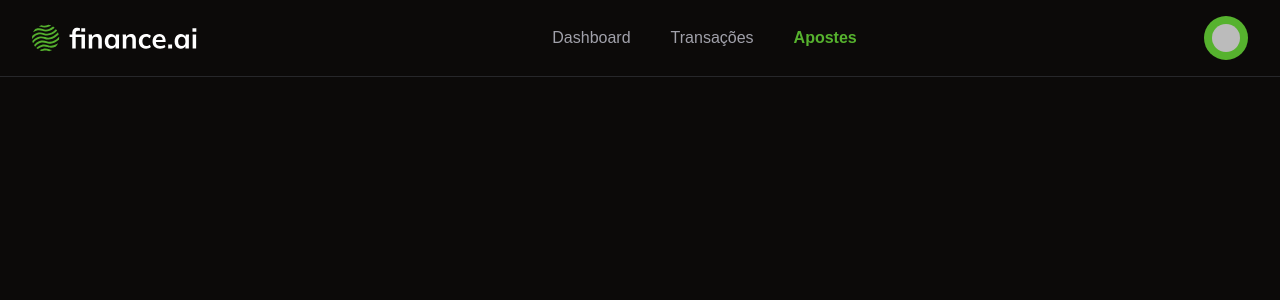
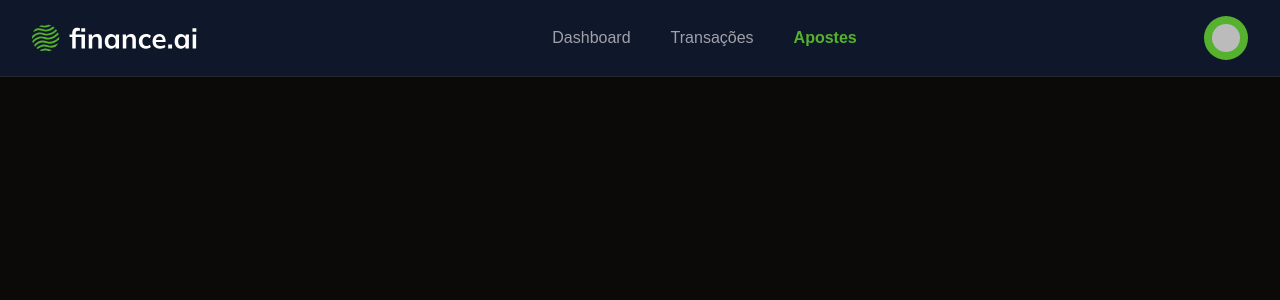
Before and after one commit to srodrigo28/tdw-finances, a Next.js app: page /subscription in a window 1280 px wide. Shown: the top 300 px of the page. Built offline with nearby package versions, Linux system fonts and the light colour scheme; no server answers; sample sign-in values are in the browser's storage; some icons are missing.

Commit message:
-auto-scroll

```diff
--- a/app/(home)/_components/last-transactions.tsx
+++ b/app/(home)/_components/last-transactions.tsx
@@ -30,7 +30,7 @@ const LastTransactions = ( {lastTransactions} : LastTransactionsProps ) => {
     }
     return (
         <ScrollArea className="rounded-md border mt-6 md:mt-0">
-            <CardHeader className=" flex flex-row items-center justify-between">
+            <CardHeader className=" flex flex-row items-center justify-between sticky top-0 bg-slate-900">
                 <CardTitle className="font-semibold">Últimas Transações</CardTitle>
                 <Button variant="outline" className="rounded-full font-semibold">
                     <Link href="/transactions">Ver mais</Link>
--- a/app/(home)/page.tsx
+++ b/app/(home)/page.tsx
@@ -24,14 +24,14 @@ const Home = async({searchParams: {month}} : HomeProps) => {
   return (
     <>
       <Navbar />
-      <div className="p-6 space-y-6 ">
+      <div className="p-6 space-y-6 flex h-full flex-col md:overflow-hidden">
         <div className="flex justify-between">
           <div className="flex items-center justify-between w-full">
           <h1 className="text-2xl font-bold md:text-4xl">Dashboard</h1>
           <TimeSelect />
           </div>
         </div>
-          <div className="md:grid md:grid-cols-[2fr,1fr] gap-6">
+          <div className="md:grid md:grid-cols-[2fr,1fr] gap-6 md:overflow-hidden">
             <div className="flex flex-col gap-6">
               <SummaryCards month={month} {...dashboard}  />
               <div className="md:grid md:grid-cols-3 md:grid-rows-1 gap-6">
--- a/app/layout.tsx
+++ b/app/layout.tsx
@@ -31,7 +31,9 @@ export default function RootLayout({
       >
         <ClerkProvider >
         {/* appearance={{ baseTheme: dark }} */}
+        <div className="flex h-full flex-col md:overflow-hidden">
         {children}
+        </div>
         </ClerkProvider>
       </body>
     </html>
--- a/components/navbar.tsx
+++ b/components/navbar.tsx
@@ -7,7 +7,7 @@ import { usePathname } from "next/navigation";
 const Navbar = () => {
     const pathname = usePathname();
     return (
-        <nav className="flex justify-between px-8 py-4 border-b border-solid">
+        <nav className="flex justify-between px-8 py-4 border-b border-solid sticky top-0 z-10 bg-slate-900">
             {/* ESQUERDA */}
             <Image src="/logo.svg" width={173} height={39} alt="Finance AI Logo" />
 
```
Also changed, not shown: 1 other file (tests, documents, lock files or other folders).
